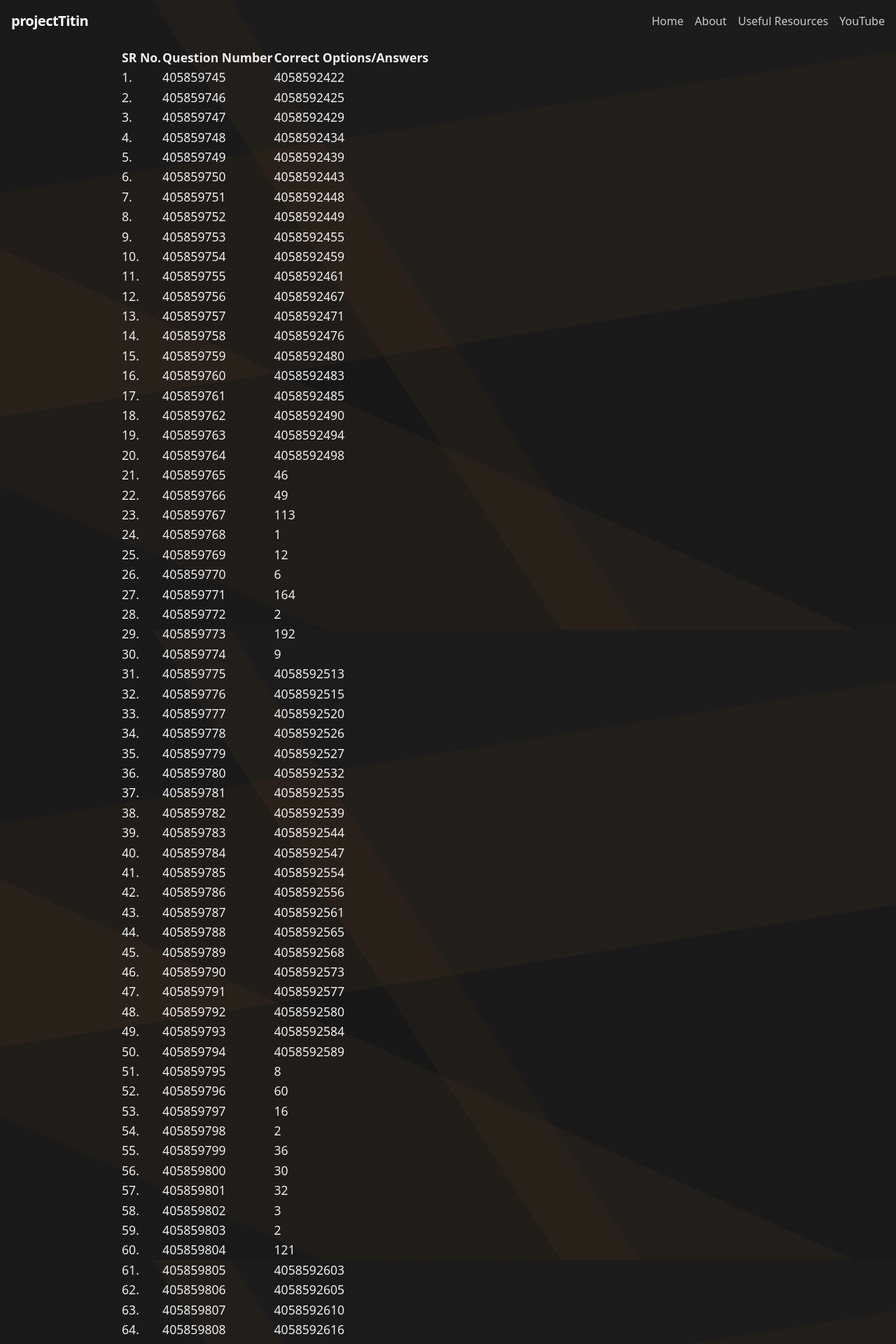
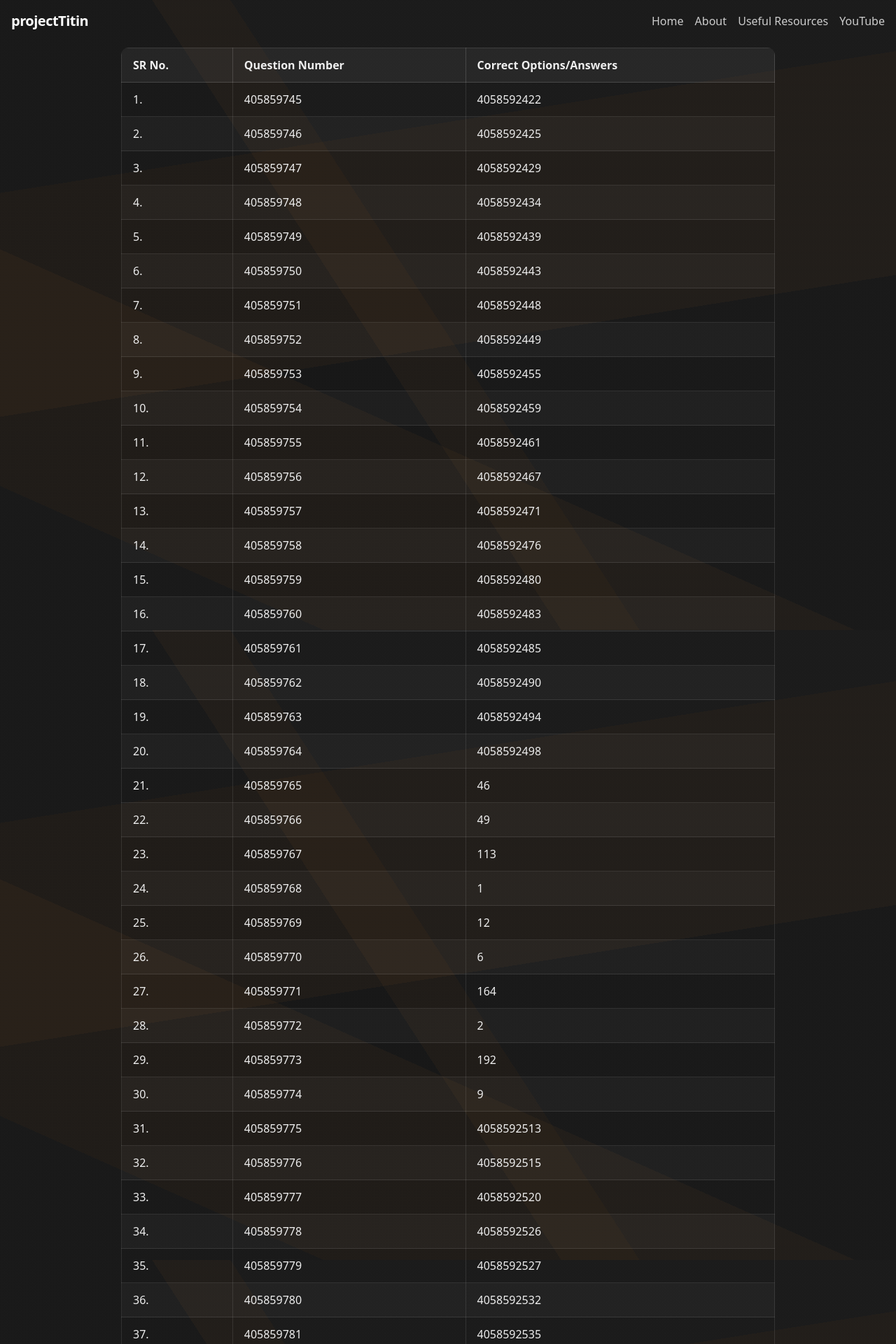
Before and after one commit to pseudoforceyt/projectTitin, a Jekyll site: the page built from jeem/290124AN.md, in a window 1280 px wide. Shown: the top 1920 px of the page at 70% size. Built offline with Jekyll 4.4.1, drawn with Linux system fonts in a browser that asks for light colours; our own code applies the rules of GitHub Pages for plain Markdown files.

Commit message:
Markdown Table Styling (test)

```diff
--- a/assets/styles-page.scss
+++ b/assets/styles-page.scss
@@ -137,3 +137,46 @@ pre {
         background-color: var(--button-bg-light);
     }
 }
+
+table {
+    width: 100%;
+    border-collapse: collapse;
+    border-radius: var(--text-rounded);
+    overflow: hidden;
+    margin-bottom: var(--text-mb);
+    font-size: 1rem;
+    color: var(--text-color);
+}
+
+th {
+    background-color: rgba(255, 255, 255, 0.05);
+    border: 1px solid rgba(255, 255, 255, 0.15);
+    padding: 0.75rem 1rem;
+    text-align: left;
+}
+
+td {
+    border: 1px solid rgba(255, 255, 255, 0.1);
+    padding: 0.75rem 1rem;
+}
+
+tbody tr:nth-child(even) {
+    background-color: rgba(255, 255, 255, 0.03);
+}
+
+@media (max-width: 600px) {
+    table, thead, tbody, th, td, tr {
+        display: block;
+        width: 100%;
+    }
+
+    th {
+        background-color: rgba(255, 255, 255, 0.1);
+    }
+
+    td {
+        border-top: none;
+        border-left: none;
+        border-right: none;
+    }
+}
```
